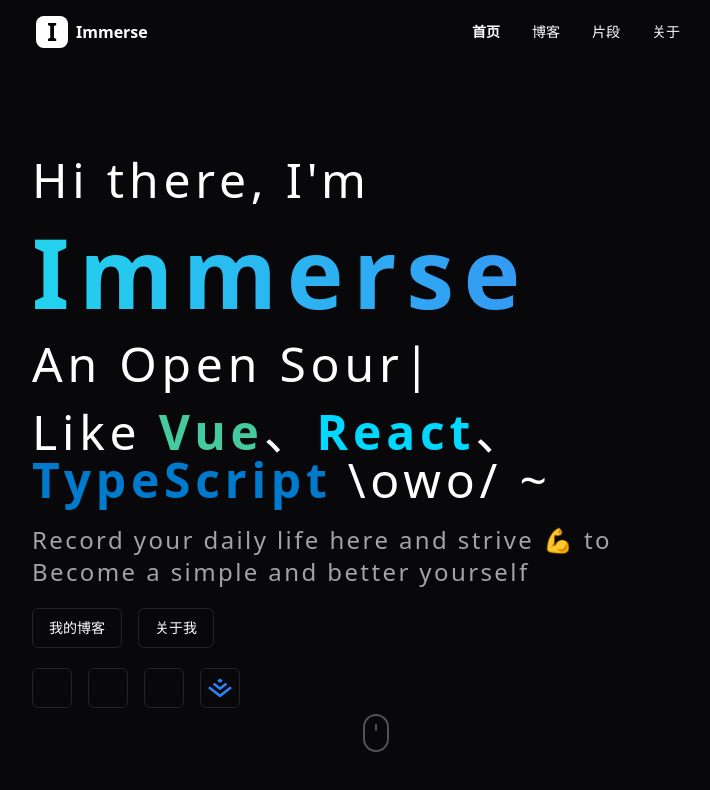
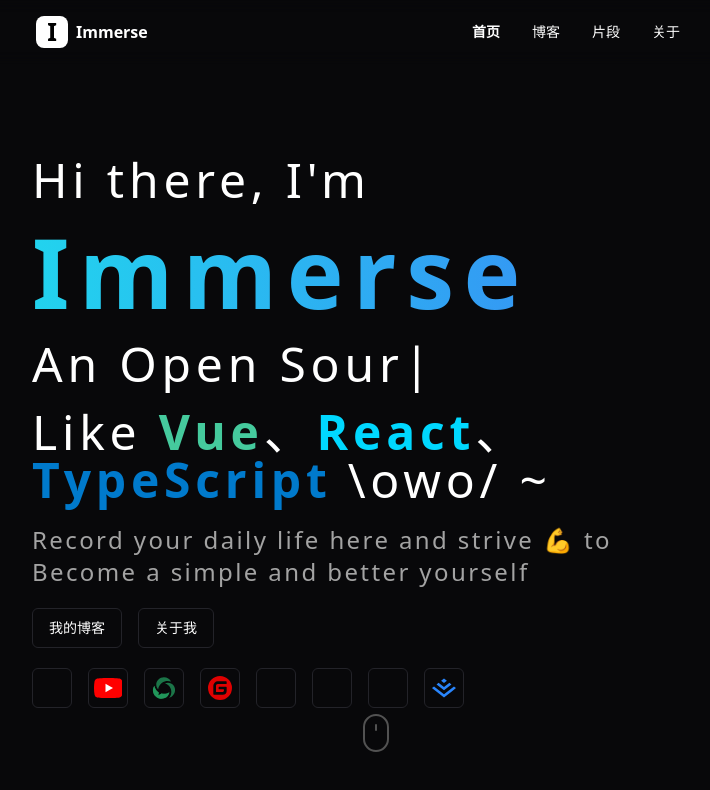
Before and after one commit to yaolifeng0629/yaolifeng.me, a Next.js app: page / in a window 1280 px wide. Shown: the top 790 px of the page, without its empty margins (264-974 px from the left). Built offline with nearby package versions, Linux system fonts and the light colour scheme; what tailwindcss-animated would draw is missing.

Commit message:
feat: prefect logo svg

```diff
--- a/src/components/home/components/social-media.tsx
+++ b/src/components/home/components/social-media.tsx
@@ -2,6 +2,10 @@ import {
     IconBrandBilibili,
     IconBrandGithub,
     IconLogoJuejin,
+    IconsLogoGitee,
+    IconLogoTwitter,
+    IconLogoYoutube,
+    IconLogoWeChat,
     IconSkillGmailDark,
     IconSkillGmailLight
 } from '@/components/icons';
@@ -15,29 +19,29 @@ const socialMediaList: Array<{
 }> = [
     {
         icon: <IconBrandGithub className="text-2xl" />,
-        label: 'Github',
+        label: 'Github(yaolifeng0629)',
         link: GITHUB_PAGE
     },
-    // {
-    //     icon: <IconBrandGithub className="text-2xl" />,
-    //     label: 'Youtube',
-    //     link: GITHUB_PAGE
-    // },
-    // {
-    //     icon: <IconBrandGithub className="text-2xl" />,
-    //     label: 'Weixin_Official',
-    //     link: GITHUB_PAGE
-    // },
-    // {
-    //     icon: <IconBrandGithub className="text-2xl" />,
-    //     label: 'Gitee',
-    //     link: GITHUB_PAGE
-    // },
-    // {
-    //     icon: <IconBrandGithub className="text-2xl" />,
-    //     label: 'Twitter',
-    //     link: GITHUB_PAGE
-    // },
+    {
+        icon: <IconLogoYoutube className="text-2xl" />,
+        label: 'Youtube(Immerse)',
+        link: GITHUB_PAGE
+    },
+    {
+        icon: <IconLogoWeChat className="text-2xl" />,
+        label: 'WeChat(15829485647)',
+        link: GITHUB_PAGE
+    },
+    {
+        icon: <IconsLogoGitee className="text-2xl" />,
+        label: 'Gitee(yaolifeng0529)',
+        link: GITHUB_PAGE
+    },
+    {
+        icon: <IconLogoTwitter className="text-2xl" />,
+        label: 'Twitter(Immerse_code)',
+        link: GITHUB_PAGE
+    },
     {
         icon: (
             <>
@@ -45,17 +49,17 @@ const socialMediaList: Array<{
                 <IconSkillGmailLight className="hidden text-2xl dark:inline-block" />
             </>
         ),
-        label: 'Gmail',
+        label: 'Gmail(yaolifeng666@gmail.com)',
         link: `mailto:${EMAIL}`
     },
     {
         icon: <IconBrandBilibili className={`text-2xl text-[#00AEEC]`} />,
-        label: 'Bilibili',
+        label: 'Bilibili(Immerse_001)',
         link: BILIBILI_PAGE
     },
     {
         icon: <IconLogoJuejin className={`text-2xl text-[#2985fc]`} />,
-        label: '掘金',
+        label: '掘金(Immerse)',
         link: JUEJIN_PAGE
     }
 ];
--- a/src/components/icons/logos/icon-logo-gitee.tsx
+++ b/src/components/icons/logos/icon-logo-gitee.tsx
@@ -1,7 +1,7 @@
 import React from 'react';
 import type { SVGProps } from 'react';
 
-export default function SimpleIconsGitee(props: SVGProps<SVGSVGElement>) {
+export function IconsLogoGitee(props: SVGProps<SVGSVGElement>) {
     return (
         <svg
             xmlns="http://www.w3.org/2000/svg"
--- a/src/components/icons/logos/icon-logo-weixin.tsx
+++ b/src/components/icons/logos/icon-logo-weixin.tsx
@@ -1,7 +1,28 @@
-// import React from 'react';
+import React from 'react';
 
-// import { cn } from '@/lib/utils';
-
-// export const IconLogoWeChat = ({ className, ...props }: React.HTMLAttributes<HTMLSpanElement>) => {
-//     return <span {...props} className={cn('icon-[logos--wechat]', className)}></span>;
-// };
+export function IconLogoWeChat({ className, ...props }: React.HTMLAttributes<SVGElement>) {
+    return (
+        <svg viewBox="0 0 1024 1024" version="1.1" xmlns="http://www.w3.org/2000/svg" width="2em">
+            <path
+                d="M769.365333 277.162667c-40.96-83.968-144.042667-155.648-260.778666-155.648-61.44 0-154.965333 21.162667-224.938667 105.813333-46.762667 56.661333-62.464 122.538667-52.565333 188.757333 6.826667 45.397333 32.085333 105.130667 68.266666 143.018667 13.653333-95.914667 64.170667-171.349333 130.389334-226.645333 119.125333-91.818667 246.784-86.698667 339.626666-55.296z"
+                fill="#23A463"
+                opacity=".7"
+            ></path>
+            <path
+                d="M862.549333 420.864c-73.045333-94.890667-199.68-121.514667-313.685333-79.189333 3.754667 1.024 7.509333 2.048 10.922667 3.413333 168.96 57.685333 260.437333 240.981333 204.117333 409.258667-15.018667 44.714667-38.912 83.968-69.290667 116.394666 36.522667-10.24 73.728-24.576 105.472-49.152 129.024-98.645333 154.282667-281.6 62.464-400.725333z"
+                fill="#23A463"
+                opacity=".7"
+            ></path>
+            <path
+                d="M508.245333 724.309333c-25.6 0-50.517333-3.072-74.410666-8.192-3.072-0.682667-5.802667-1.024-9.216-0.682666-7.168 0.341333-13.312 2.730667-19.456 6.485333l-78.848 50.517333c-2.048 1.365333-4.437333 2.389333-7.168 2.730667-6.826667 0.341333-12.629333-5.12-12.970667-11.946667 0-3.072 1.024-6.144 1.706667-9.216 0.341333-1.706667 8.874667-39.594667 13.994666-63.488 0.682667-2.730667 1.024-5.12 1.024-7.850666-0.341333-8.192-4.778667-15.36-10.922666-19.456-83.285333-56.661333-140.288-145.749333-152.576-237.568-20.821333 32.768-32.085333 59.050667-43.008 96.938666-40.618667 141.994667 48.469333 312.32 193.536 360.106667 166.912 54.954667 326.314667-6.826667 381.269333-148.821333 6.826667-17.408 13.994667-46.421333 15.36-70.997334-58.368 43.008-120.149333 61.44-198.314667 61.44z"
+                fill="#23A463"
+                opacity=".7"
+            ></path>
+            <path
+                d="M508.245333 724.309333c-25.6 0-50.517333-3.072-74.410666-8.192-3.072-0.682667-5.802667-1.024-9.216-0.682666-7.168 0.341333-13.312 2.730667-19.456 6.485333l-78.848 50.517333c-2.048 1.365333-4.437333 2.389333-7.168 2.730667-6.826667 0.341333-12.629333-5.12-12.970667-11.946667 0-3.072 1.024-6.144 1.706667-9.216 0.341333-1.706667 8.874667-39.594667 13.994666-63.488 0.682667-2.730667 1.024-5.12 1.024-7.850666-0.341333-8.192-4.778667-15.36-10.922666-19.456-83.285333-56.661333-140.288-145.749333-152.576-237.568-20.821333 32.768-32.085333 59.050667-43.008 96.938666-40.618667 141.994667 48.469333 312.32 193.536 360.106667 166.912 54.954667 326.314667-6.826667 381.269333-148.821333 6.826667-17.408 13.994667-46.421333 15.36-70.997334-58.368 43.008-120.149333 61.44-198.314667 61.44z"
+                fill="#23A463"
+                opacity=".7"
+            ></path>
+        </svg>
+    );
+}
--- a/src/components/icons/logos/icon-logo-youtube.tsx
+++ b/src/components/icons/logos/icon-logo-youtube.tsx
@@ -1,19 +1,11 @@
-// import React from 'react';
-
-// import { cn } from '@/lib/utils';
-
-// export const IconLogoYoutube = ({ className, ...props }: React.HTMLAttributes<HTMLSpanElement>) => {
-//     return <span {...props} className={cn('icon-[logos--youtube]', className)}></span>;
-// };
-
 import React from 'react';
 import type { SVGProps } from 'react';
 
-export default function LogosYoutubeIcon(props: SVGProps<SVGSVGElement>) {
+export function IconLogoYoutube(props: SVGProps<SVGSVGElement>) {
     return (
         <svg
             xmlns="http://www.w3.org/2000/svg"
-            width="1.43em"
+            width="1.2em"
             height="1em"
             viewBox="0 0 256 180"
             {...props}
--- a/src/components/icons/logos/index.ts
+++ b/src/components/icons/logos/index.ts
@@ -5,6 +5,6 @@ export * from './icon-logo-rocky-linux';
 export * from './icon-logo-bing';
 export * from './icon-logo-google';
 export * from './icon-logo-gitee';
-// export * from './icon-logo-weixin';
+export * from './icon-logo-weixin';
 export * from './icon-logo-youtube';
 export * from './icon-logo-twitter';
--- a/src/constants/info.ts
+++ b/src/constants/info.ts
@@ -8,16 +8,16 @@ export const NICKNAME = 'Immerse';
 export const GITHUB_PAGE = 'https://github.com/yaolifeng0629';
 
 // YouTube 个人页
-export const YOUTUBE = '';
+export const YOUTUBE = 'https://www.youtube.com/channel/UCTcYdMnMZtdyuOyxMj6OJnA';
 
 // Twitter 个人页
-export const TWITTER = '';
+export const TWITTER = 'https://x.com/Immerse_code';
 
 // Gitee 个人页
-export const GITEE = '';
+export const GITEE = 'https://gitee.com/yaolifeng0529';
 
 // 微信公众号
-export const WEIXIN_OFFICIAL = '';
+export const WEIXIN_OFFICIAL = 'https://mp.weixin.qq.com/s/xui2UBEtkJc46Q-ImWrv8g';
 
 /** 网站代码 Github 地址 */
 export const SOURCE_CODE_GITHUB_PAGE = 'https://github.com/yaolifeng0629/yaolifeng.me';
```
